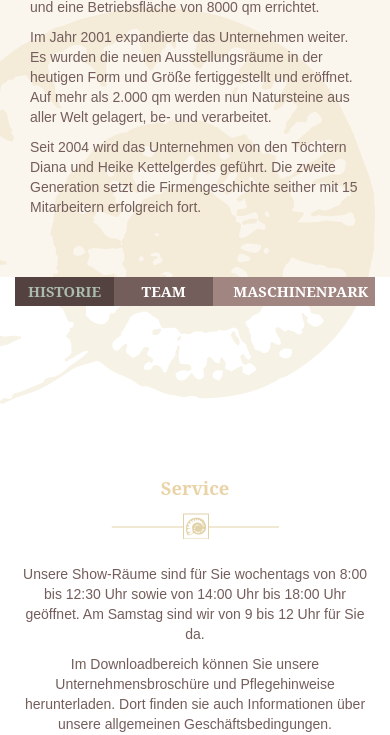
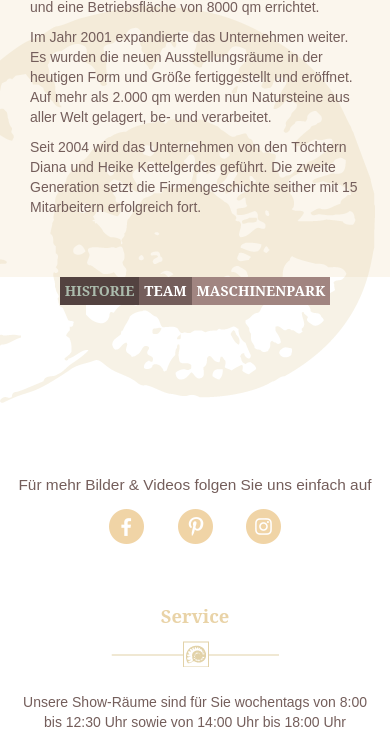
Before and after one commit to otauk/kettelgerdes, a PHP site: page / in a window 390 px wide. Shown: the part 2201-2936 px from the top of the page. Run offline with PHP 8.4, Linux system fonts and the light colour scheme; some libraries are stand-ins or nearby versions.

Commit message:
Korrekturen Lukas Mobile, finale Version an Kunden

```diff
--- a/bildhauerei.php
+++ b/bildhauerei.php
@@ -118,7 +118,7 @@
 					<div class="row sandstone">
 						<div class="container flexOrder">
 							<div class="col-md-6 col-xs-12 flexImg item1">
-								<div class="col-md-8 hidden-lg-down">
+								<div class="col-md-8 hidden-xs hidden-sm">
 									<div class="galleryView">
 										<a href="img/bildhauerei/skulpturen/baccus.jpg" data-lightbox="skulpturen">
 											<img src="img/bildhauerei/skulpturen/baccus.jpg" alt="">
--- a/css/style.less
+++ b/css/style.less
@@ -334,12 +334,12 @@ z-index: 1;
 }
 
 .slideboxButton {
-	width: 11em;
+	padding: 0 15px;
 	height: 2em;
 	text-transform: uppercase;
 	font-family: 'Noto Serif', serif;
 	font-weight: bold;
-	font-size: 1.050em;
+	font-size: 1.00em;
 	color:#fff;
 	border: none;
 
@@ -478,10 +478,6 @@ margin: .25em;
 		padding: 0 15px;
 		}
 	}
-}
-
-.maschinenpark {
-	padding: 0 20px;
 }
 
 .callToAction {
@@ -642,6 +638,11 @@ footer {
 
 }
 @media screen and (max-width:992px) {
+
+	.thumbFlex {
+		width:100%;
+	}
+
 	.brownBar,
 	.testBar,
 	.cardOverlay
@@ -701,6 +702,11 @@ footer {
 
 	.slideControls {
 		justify-content: center;
+		width: 100%;
+	}
+
+	.slideboxButton {
+		padding: 0 5px;
 	}
 
 	.vorteile {
@@ -751,7 +757,7 @@ footer {
 
 @media screen and (max-width:768px) {
 
-	#galerie {
+	.galerie {
 		display: none;
 	}
 
--- a/index.php
+++ b/index.php
@@ -188,6 +188,7 @@
 				</section>
 				<section id="galerie">
 					<div class="container">
+					<div class="galerie">
 					<h2>Galerie</h2>
 						<ul class="grid effect-1" id="grid">
 							<li><img src="img/galerie/bad/badezimmer_jura_gelb.JPG"></li>
@@ -222,6 +223,7 @@
 							<li><img src="img/galerie/treppen/treppen_aus_naturstein.JPG"></li>
 
 						</ul>
+					</div>
 					</div>
 					<div class="socialMediaButtons">
 						<h3>Für mehr Bilder & Videos folgen Sie uns einfach auf</h3>
--- a/unternehmen.php
+++ b/unternehmen.php
@@ -23,9 +23,9 @@ Technische Präzision geht bei uns mit handwerklichem Können und Liebe zum Mate
 				</section>
 				<section id="maschinenpark">
 					<div class="row sandstone">
-						<div class="container">
-						<div class="col-md-6 flexImg">
-							<div class="col-md-10">
+						<div class="container flexOrder">
+						<div class="col-md-6 flexImg item1">
+							<div class="col-md-10 hidden-xs hidden-sm">
 								<div class="galleryView">
 									<a href="#" data-lightbox="unternehmen">
 										<img src="img/unternehmen/ausstellung_grabzubehoer.jpg" alt="">
```
Also changed, not shown: css/style.css.
